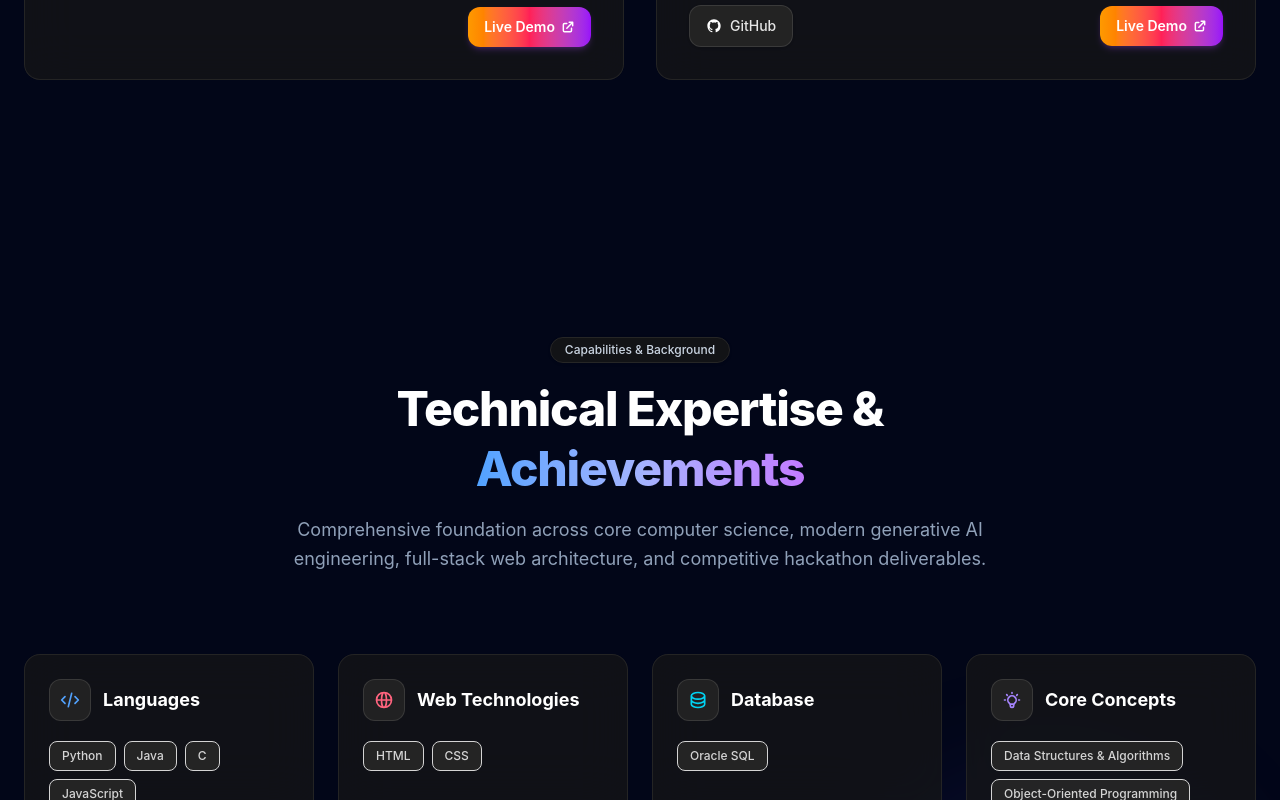
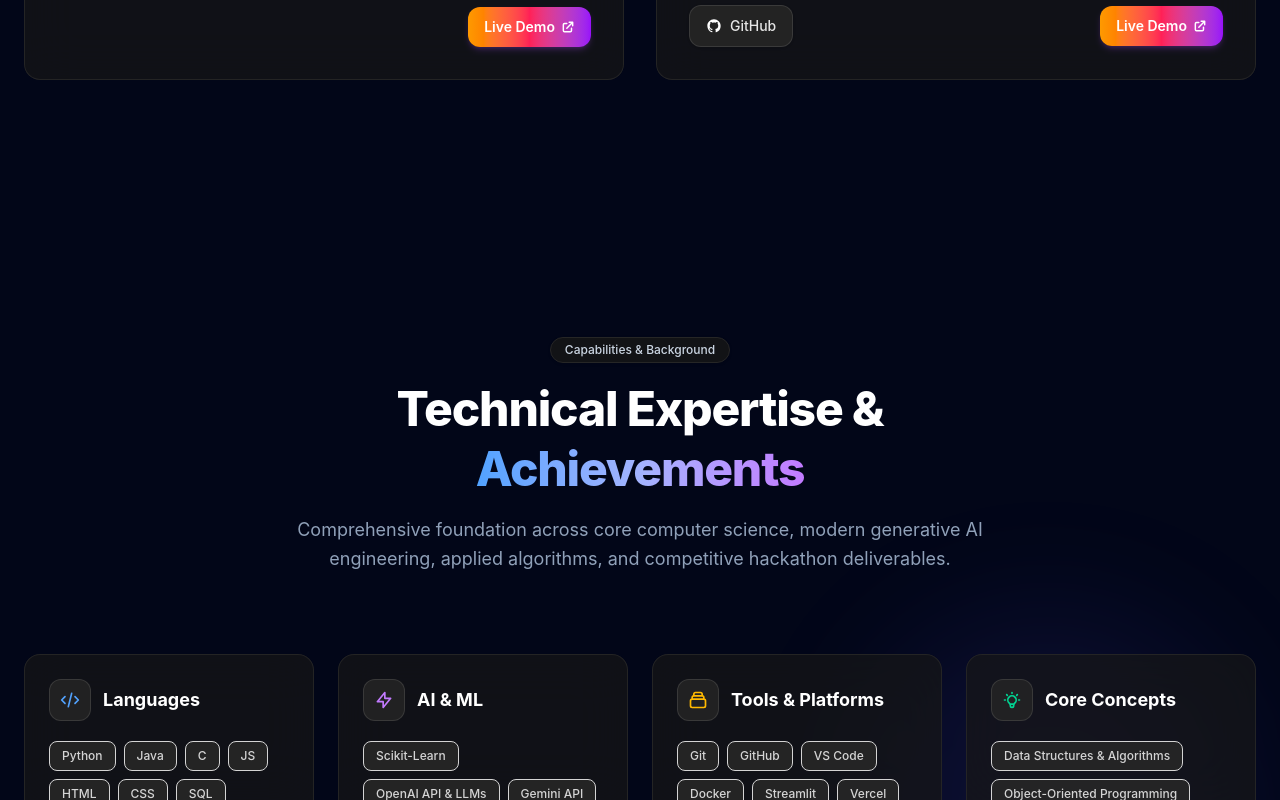
Before and after one commit to YendetiYashashwini/yashashwini-portfolio, a React app: page / in a window 1280 px wide. Shown: the part 2000-2800 px from the top of the page. Built offline with nearby package versions, Linux system fonts and the light colour scheme; the HTML template or start-up script is replaced by a standard one.

Commit message:
refactor(skills): update skills categories and focus exclusively on hackathon milestones

```diff
--- a/src/components/SkillsAndExperience.jsx
+++ b/src/components/SkillsAndExperience.jsx
@@ -4,106 +4,49 @@ export default function SkillsAndExperience() {
       category: 'Languages',
       badgeColor: 'text-blue-400 bg-blue-500/10 border-blue-500/30',
       hoverGlow: 'hover:border-blue-500/40',
-      colSpan: 'col-span-1',
       icon: (
         <svg className="w-5 h-5 text-blue-400" fill="none" viewBox="0 0 24 24" stroke="currentColor" strokeWidth="2" aria-hidden="true">
           <path strokeLinecap="round" strokeLinejoin="round" d="M10 20l4-16m4 4l4 4-4 4M6 16l-4-4 4-4" />
         </svg>
       ),
-      skills: ['Python', 'Java', 'C', 'JavaScript'],
+      skills: ['Python', 'Java', 'C', 'JS', 'HTML', 'CSS', 'SQL'],
     },
     {
-      category: 'Web Technologies',
-      badgeColor: 'text-rose-400 bg-rose-500/10 border-rose-500/30',
-      hoverGlow: 'hover:border-rose-500/40',
-      colSpan: 'col-span-1',
+      category: 'AI & ML',
+      badgeColor: 'text-purple-400 bg-purple-500/10 border-purple-500/30',
+      hoverGlow: 'hover:border-purple-500/40',
       icon: (
-        <svg className="w-5 h-5 text-rose-400" fill="none" viewBox="0 0 24 24" stroke="currentColor" strokeWidth="2" aria-hidden="true">
-          <path strokeLinecap="round" strokeLinejoin="round" d="M21 12a9 9 0 01-9 9m9-9a9 9 0 00-9-9m9 9H3m9 9a9 9 0 01-9-9m9 9c1.657 0 3-4.03 3-9s-1.343-9-3-9m0 18c-1.657 0-3-4.03-3-9s1.343-9 3-9m-9 9a9 9 0 019-9" />
+        <svg className="w-5 h-5 text-purple-400" fill="none" viewBox="0 0 24 24" stroke="currentColor" strokeWidth="2" aria-hidden="true">
+          <path strokeLinecap="round" strokeLinejoin="round" d="M13 10V3L4 14h7v7l9-11h-7z" />
         </svg>
       ),
-      skills: ['HTML', 'CSS'],
+      skills: ['Scikit-Learn', 'OpenAI API & LLMs', 'Gemini API', 'NumPy', 'Pandas'],
     },
     {
-      category: 'Database',
-      badgeColor: 'text-cyan-400 bg-cyan-500/10 border-cyan-500/30',
-      hoverGlow: 'hover:border-cyan-500/40',
-      colSpan: 'col-span-1',
+      category: 'Tools & Platforms',
+      badgeColor: 'text-amber-400 bg-amber-500/10 border-amber-500/30',
+      hoverGlow: 'hover:border-amber-500/40',
       icon: (
-        <svg className="w-5 h-5 text-cyan-400" fill="none" viewBox="0 0 24 24" stroke="currentColor" strokeWidth="2" aria-hidden="true">
-          <path strokeLinecap="round" strokeLinejoin="round" d="M4 7v10c0 2.21 3.582 4 8 4s8-1.79 8-4V7M4 7c0 2.21 3.582 4 8 4s8-1.79 8-4M4 7c0-2.21 3.582-4 8-4s8 1.79 8 4m0 5c0 2.21-3.582 4-8 4s-8-1.79-8-4" />
+        <svg className="w-5 h-5 text-amber-400" fill="none" viewBox="0 0 24 24" stroke="currentColor" strokeWidth="2" aria-hidden="true">
+          <path strokeLinecap="round" strokeLinejoin="round" d="M19 11H5m14 0a2 2 0 012 2v6a2 2 0 01-2 2H5a2 2 0 01-2-2v-6a2 2 0 012-2m14 0V9a2 2 0 00-2-2M5 11V9a2 2 0 012-2m0 0V5a2 2 0 012-2h6a2 2 0 012 2v2M7 7h10" />
         </svg>
       ),
-      skills: ['Oracle SQL'],
+      skills: ['Git', 'GitHub', 'VS Code', 'Docker', 'Streamlit', 'Vercel'],
     },
     {
       category: 'Core Concepts',
-      badgeColor: 'text-violet-400 bg-violet-500/10 border-violet-500/30',
-      hoverGlow: 'hover:border-violet-500/40',
-      colSpan: 'col-span-1',
+      badgeColor: 'text-emerald-400 bg-emerald-500/10 border-emerald-500/30',
+      hoverGlow: 'hover:border-emerald-500/40',
       icon: (
-        <svg className="w-5 h-5 text-violet-400" fill="none" viewBox="0 0 24 24" stroke="currentColor" strokeWidth="2" aria-hidden="true">
+        <svg className="w-5 h-5 text-emerald-400" fill="none" viewBox="0 0 24 24" stroke="currentColor" strokeWidth="2" aria-hidden="true">
           <path strokeLinecap="round" strokeLinejoin="round" d="M9.663 17h4.673M12 3v1m6.364 1.636l-.707.707M21 12h-1M4 12H3m3.343-5.657l-.707-.707m2.828 9.9a5 5 0 117.072 0l-.548.547A3.374 3.374 0 0014 18.469V19a2 2 0 11-4 0v-.531c0-.895-.356-1.754-.988-2.386l-.548-.547z" />
         </svg>
       ),
       skills: [
         'Data Structures & Algorithms',
         'Object-Oriented Programming',
-        'Problem Solving',
         'Machine Learning',
       ],
-    },
-    {
-      category: 'AI & ML',
-      badgeColor: 'text-purple-400 bg-purple-500/10 border-purple-500/30',
-      hoverGlow: 'hover:border-purple-500/40',
-      colSpan: 'col-span-1 md:col-span-2 lg:col-span-2',
-      icon: (
-        <svg className="w-5 h-5 text-purple-400" fill="none" viewBox="0 0 24 24" stroke="currentColor" strokeWidth="2" aria-hidden="true">
-          <path strokeLinecap="round" strokeLinejoin="round" d="M13 10V3L4 14h7v7l9-11h-7z" />
-        </svg>
-      ),
-      skills: [
-        'Scikit-Learn',
-        'OpenAI API & LLMs',
-        'Gemini API',
-        'Hugging Face',
-        'NumPy',
-        'Pandas',
-        'Prompt Engineering',
-        'Agentic Workflows',
-      ],
-    },
-    {
-      category: 'Frameworks & Libraries',
-      badgeColor: 'text-emerald-400 bg-emerald-500/10 border-emerald-500/30',
-      hoverGlow: 'hover:border-emerald-500/40',
-      colSpan: 'col-span-1',
-      icon: (
-        <svg className="w-5 h-5 text-emerald-400" fill="none" viewBox="0 0 24 24" stroke="currentColor" strokeWidth="2" aria-hidden="true">
-          <path strokeLinecap="round" strokeLinejoin="round" d="M4 6a2 2 0 012-2h2a2 2 0 012 2v2a2 2 0 01-2 2H6a2 2 0 01-2-2V6zM14 6a2 2 0 012-2h2a2 2 0 012 2v2a2 2 0 01-2 2h-2a2 2 0 01-2-2V6zM4 16a2 2 0 012-2h2a2 2 0 012 2v2a2 2 0 01-2 2H6a2 2 0 01-2-2v-2zM14 16a2 2 0 012-2h2a2 2 0 012 2v2a2 2 0 01-2 2h-2a2 2 0 01-2-2v-2z" />
-        </svg>
-      ),
-      skills: [
-        'React',
-        'Node.js',
-        'Express.js',
-        'Tailwind CSS',
-        'FastAPI',
-        'Streamlit',
-      ],
-    },
-    {
-      category: 'Tools & Platforms',
-      badgeColor: 'text-amber-400 bg-amber-500/10 border-amber-500/30',
-      hoverGlow: 'hover:border-amber-500/40',
-      colSpan: 'col-span-1',
-      icon: (
-        <svg className="w-5 h-5 text-amber-400" fill="none" viewBox="0 0 24 24" stroke="currentColor" strokeWidth="2" aria-hidden="true">
-          <path strokeLinecap="round" strokeLinejoin="round" d="M19 11H5m14 0a2 2 0 012 2v6a2 2 0 01-2 2H5a2 2 0 01-2-2v-6a2 2 0 012-2m14 0V9a2 2 0 00-2-2M5 11V9a2 2 0 012-2m0 0V5a2 2 0 012-2h6a2 2 0 012 2v2M7 7h10" />
-        </svg>
-      ),
-      skills: ['Git', 'GitHub', 'VS Code', 'Docker', 'Postman', 'Vercel'],
     },
   ]
 
@@ -127,7 +70,7 @@ export default function SkillsAndExperience() {
     {
       title: 'INDIA RUNS Candidate Ranking System',
       event: 'INDIA RUNS Hackathon',
-      tag: 'Candidate Intelligence',
+      tag: 'Hackathon Project',
       tagColor: 'text-purple-300 bg-purple-500/10 border-purple-500/30',
       description:
         'Created an automated resume parsing and intelligent candidate scoring pipeline powered by Hugging Face models.',
@@ -153,7 +96,7 @@ export default function SkillsAndExperience() {
         </h2>
         <p className="text-slate-400 text-base sm:text-lg leading-relaxed">
           Comprehensive foundation across core computer science, modern generative AI engineering,
-          full-stack web architecture, and competitive hackathon deliverables.
+          applied algorithms, and competitive hackathon deliverables.
         </p>
       </div>
 
@@ -162,7 +105,7 @@ export default function SkillsAndExperience() {
         {skillCategories.map((cat) => (
           <div
             key={cat.category}
-            className={`group rounded-2xl bg-neutral-900/70 backdrop-blur-xl border border-neutral-800/90 ${cat.hoverGlow} ${cat.colSpan} p-6 flex flex-col justify-between transition-all duration-300 hover:shadow-xl hover:-translate-y-1`}
+            className={`group rounded-2xl bg-neutral-900/70 backdrop-blur-xl border border-neutral-800/90 ${cat.hoverGlow} p-6 flex flex-col justify-between transition-all duration-300 hover:shadow-xl hover:-translate-y-1`}
           >
             <div>
               {/* Category Header */}
@@ -191,53 +134,9 @@ export default function SkillsAndExperience() {
         ))}
       </div>
 
-      {/* Featured Achievements & Education Cards */}
-      <div className="relative z-10 grid grid-cols-1 lg:grid-cols-12 gap-6 lg:gap-8">
-        {/* Education Card (5 columns) */}
-        <div className="lg:col-span-5 rounded-2xl bg-neutral-900/70 backdrop-blur-xl border border-neutral-800/90 hover:border-indigo-500/40 p-7 sm:p-8 flex flex-col justify-between transition-all duration-300 hover:shadow-xl hover:-translate-y-1">
-          <div>
-            <div className="flex items-center justify-between mb-6">
-              <div className="inline-flex items-center gap-2.5 px-3 py-1 rounded-full text-xs font-semibold text-indigo-300 bg-indigo-500/10 border border-indigo-500/30">
-                <svg className="w-4 h-4" fill="none" viewBox="0 0 24 24" stroke="currentColor" strokeWidth="2">
-                  <path d="M12 14l9-5-9-5-9 5 9 5z" />
-                  <path d="M12 14l6.16-3.422a12.083 12.083 0 01.665 6.479A11.952 11.952 0 0012 20.055a11.952 11.952 0 00-6.824-2.998 12.078 12.078 0 01.665-6.479L12 14z" />
-                </svg>
-                <span>Formal Education</span>
-              </div>
-              <span className="text-xs font-medium text-slate-400">2024 &ndash; 2028</span>
-            </div>
-
-            <h3 className="text-xl sm:text-2xl font-bold text-white mb-2">
-              B.Tech in Computer Science &amp; Engineering
-            </h3>
-            <p className="text-indigo-400 font-medium text-sm sm:text-base mb-4">
-              Specialization: Artificial Intelligence &amp; Machine Learning
-            </p>
-
-            <div className="flex items-center gap-2 text-slate-300 text-sm mb-6">
-              <svg className="w-4 h-4 text-slate-400 flex-shrink-0" fill="none" viewBox="0 0 24 24" stroke="currentColor" strokeWidth="2">
-                <path strokeLinecap="round" strokeLinejoin="round" d="M19 21V5a2 2 0 00-2-2H7a2 2 0 00-2 2v16m14 0h2m-2 0h-5m-9 0H3m2 0h5M9 7h1m-1 4h1m4-4h1m-1 4h1m-5 10v-5a1 1 0 011-1h2a1 1 0 011 1v5m-4 0h4" />
-              </svg>
-              <span>Vasireddy Venkatadri Institute of Technology (VVIT)</span>
-            </div>
-
-            <p className="text-slate-400 text-sm leading-relaxed mb-6">
-              Curriculum rooted in foundational algorithms, machine learning systems, statistical modeling,
-              and applied software engineering with hands-on technical projects.
-            </p>
-          </div>
-
-          <div className="pt-5 border-t border-neutral-800/80 flex flex-wrap gap-2 text-xs text-slate-300">
-            <span className="px-2.5 py-1 rounded-md bg-neutral-800/80 border border-neutral-700/60">Algorithms</span>
-            <span className="px-2.5 py-1 rounded-md bg-neutral-800/80 border border-neutral-700/60">Deep Learning</span>
-            <span className="px-2.5 py-1 rounded-md bg-neutral-800/80 border border-neutral-700/60">AI Architectures</span>
-          </div>
-        </div>
-
-        {/* Hackathons & Milestones Card (7 columns) */}
-        <div className="lg:col-span-7 rounded-2xl bg-neutral-900/70 backdrop-blur-xl border border-neutral-800/90 hover:border-purple-500/40 p-7 sm:p-8 flex flex-col justify-between transition-all duration-300 hover:shadow-xl hover:-translate-y-1">
-          <div>
-            <div className="flex items-center justify-between mb-6">
+      {/* Full Width Hackathons & Milestones Container */}
+      <div className="relative z-10 w-full rounded-2xl bg-neutral-900/70 backdrop-blur-xl border border-neutral-800/90 hover:border-purple-500/40 p-7 sm:p-9 transition-all duration-300 hover:shadow-xl">
+        <div className="flex items-center justify-between mb-8 pb-5 border-b border-neutral-800/80">
           <div className="inline-flex items-center gap-2 px-3 py-1 rounded-full text-xs font-semibold text-purple-300 bg-purple-500/10 border border-purple-500/30">
             <svg className="w-4 h-4" fill="none" viewBox="0 0 24 24" stroke="currentColor" strokeWidth="2">
               <path strokeLinecap="round" strokeLinejoin="round" d="M5 3v4M3 5h4M6 17v4m-2-2h4m5-16l2.286 6.857L21 12l-5.714 2.143L13 21l-2.286-6.857L5 12l5.714-2.143L13 3z" />
@@ -247,13 +146,14 @@ export default function SkillsAndExperience() {
           <span className="text-xs text-purple-400 font-medium">Proof of Work</span>
         </div>
 
-            <div className="space-y-5">
+        <div className="grid grid-cols-1 md:grid-cols-3 gap-6">
           {milestones.map((item) => (
             <div
               key={item.title}
-                  className="p-4 rounded-xl bg-neutral-800/50 border border-neutral-800 hover:border-neutral-700 transition-colors"
+              className="p-5 rounded-xl bg-neutral-800/50 border border-neutral-800/80 hover:border-neutral-700 transition-colors flex flex-col justify-between"
             >
-                  <div className="flex flex-wrap items-center justify-between gap-2 mb-1.5">
+              <div>
+                <div className="flex flex-wrap items-center justify-between gap-2 mb-2">
                   <h4 className="text-base font-bold text-white">
                     {item.title}
                   </h4>
@@ -261,16 +161,15 @@ export default function SkillsAndExperience() {
                     {item.tag}
                   </span>
                 </div>
-                  <p className="text-xs text-indigo-300 font-medium mb-1.5">
+                <p className="text-xs text-indigo-300 font-medium mb-3">
                   {item.event}
                 </p>
                 <p className="text-sm text-slate-400 leading-relaxed">
                   {item.description}
                 </p>
               </div>
+            </div>
           ))}
-            </div>
-          </div>
         </div>
       </div>
     </section>
```
Lines whose indentation alone changed are shown as unchanged.
